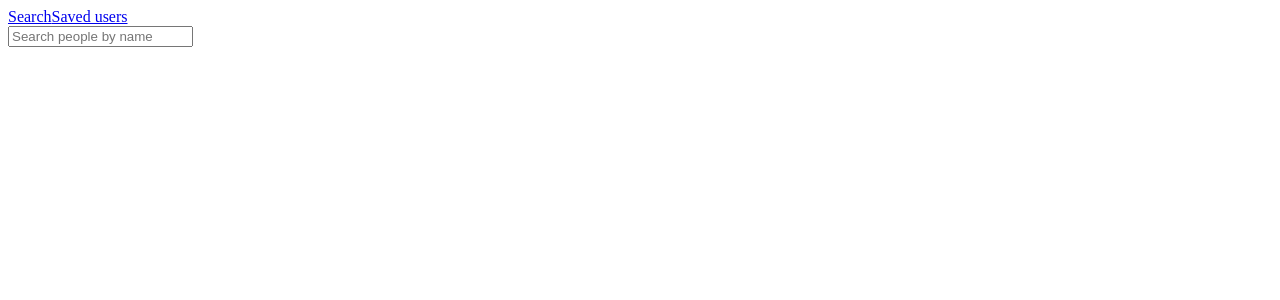
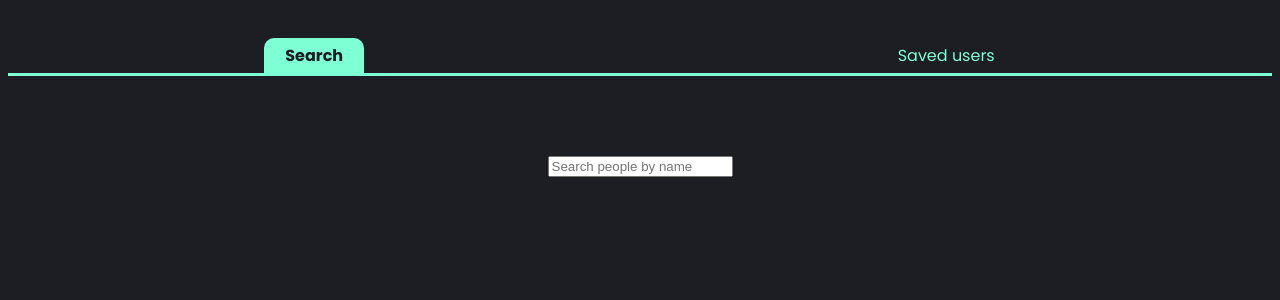
Before and after one commit to ShinhyoBelok/torre-search, a React (Vite) app: page / in a window 1280 px wide. Shown: the top 300 px of the page. Built offline with nearby package versions, Linux system fonts and the light colour scheme.

Commit message:
Add navbar css

```diff
--- /dev/null
+++ b/src/componets/CSS/navbar.css
@@ -0,0 +1,21 @@
+nav {
+  margin-top: 30px;
+  justify-content: space-around;
+  border-bottom: 3px solid aquamarine;
+}
+
+a {
+  text-decoration: none;
+  color: aquamarine;
+}
+
+.link {
+  padding: 0.3rem 1.3rem;
+}
+
+.active-link {
+  background-color: aquamarine;
+  color:  rgb(29, 29, 36);
+  font-weight: 800;
+  border-radius: 10px 10px 0 0;
+}
--- a/src/componets/Navbar.jsx
+++ b/src/componets/Navbar.jsx
@@ -1,11 +1,41 @@
-import React from 'react'
-import { NavLink } from 'react-router-dom'
+import React, { useState, useEffect } from 'react';
+import { NavLink, useLocation } from 'react-router-dom';
+import './CSS/navbar.css';
 
 export default function Navbar() {
+  const location = useLocation();
+  const [isSearchActive, setIsSearchActive] = useState(false);
+  const [isSavedUsersActive, setIsSavedUsersActive] = useState(false);
+
+  useEffect(() => {
+    const path = location.pathname;
+    if (path === '/') {
+      setIsSearchActive(true);
+      setIsSavedUsersActive(false);
+    } else if (path === '/SavedUsers') {
+      setIsSearchActive(false);
+      setIsSavedUsersActive(true);
+    } else {
+      setIsSearchActive(false);
+      setIsSavedUsersActive(false);
+    }
+  }, [location.pathname]);
+
   return (
-    <nav>
-      <NavLink to="/">Search</NavLink>
-      <NavLink to="/SavedUsers">Saved users</NavLink>
+    <nav className='d-flex'>
+      <NavLink
+        exact
+        to="/"
+        className={`link ${isSearchActive ? 'active-link' : ''}`}
+      >
+        Search
+      </NavLink>
+      <NavLink
+        to="/SavedUsers"
+        className={`link ${isSavedUsersActive ? 'active-link' : ''}`}
+      >
+        Saved users
+      </NavLink>
     </nav>
-  )
+  );
 }
--- /dev/null
+++ b/src/main.css
@@ -0,0 +1,21 @@
+/* General css */
+@import url('https://fonts.googleapis.com/css2?family=Poppins:wght@400;700&family=Roboto:wght@400;700&display=swap');
+
+body {
+  height: 100%;
+  background-color: rgb(29, 29, 36);
+  font-family: 'Poppins', sans-serif;
+  display: flex;
+}
+
+.d-flex {
+  display: flex;
+}
+
+#root {
+  width: 100%;
+}
+
+navlink {
+  text-decoration: none;
+}
--- a/src/main.jsx
+++ b/src/main.jsx
@@ -4,6 +4,7 @@ import { BrowserRouter } from 'react-router-dom';
 import { Provider } from 'react-redux';
 import store from './redux/configureStore';
 import App from './App';
+import './main.css';
 
 const root = ReactDOM.createRoot(document.getElementById('root'));
 root.render(
--- /dev/null
+++ b/src/pages/CSS/home.css
@@ -0,0 +1,5 @@
+.home_container {
+  align-self: center;
+  justify-content: center;
+  margin-top: 10vh;
+}
--- a/src/pages/Home.jsx
+++ b/src/pages/Home.jsx
@@ -4,6 +4,7 @@ import { getEntities, cleanState } from '../redux/entities/entities';
 import { v4 as uuidv4 } from 'uuid';
 import { debounce } from 'lodash'
 import Entity from '../componets/Entity';
+import './CSS/home.css';
 
 export default function Home() {
   const dispatch = useDispatch();
@@ -23,7 +24,7 @@ export default function Home() {
   }
 
   return (
-    <div>
+    <div className='home_container d-flex'>
       <input type="search" placeholder="Search people by name" onChange={handleChange} onFocus={handleChange}/>
       {
         entities.map((entity) => (
```
